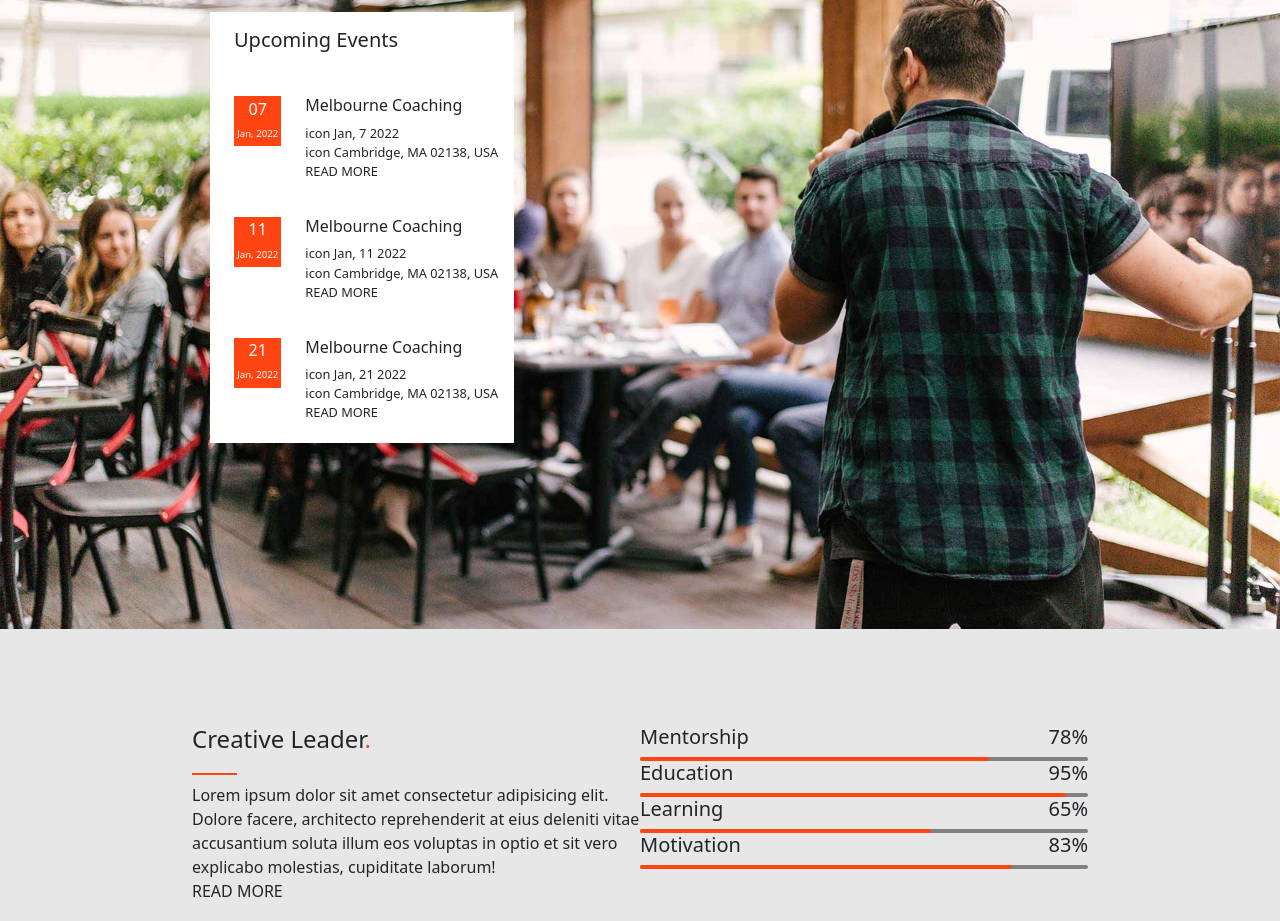
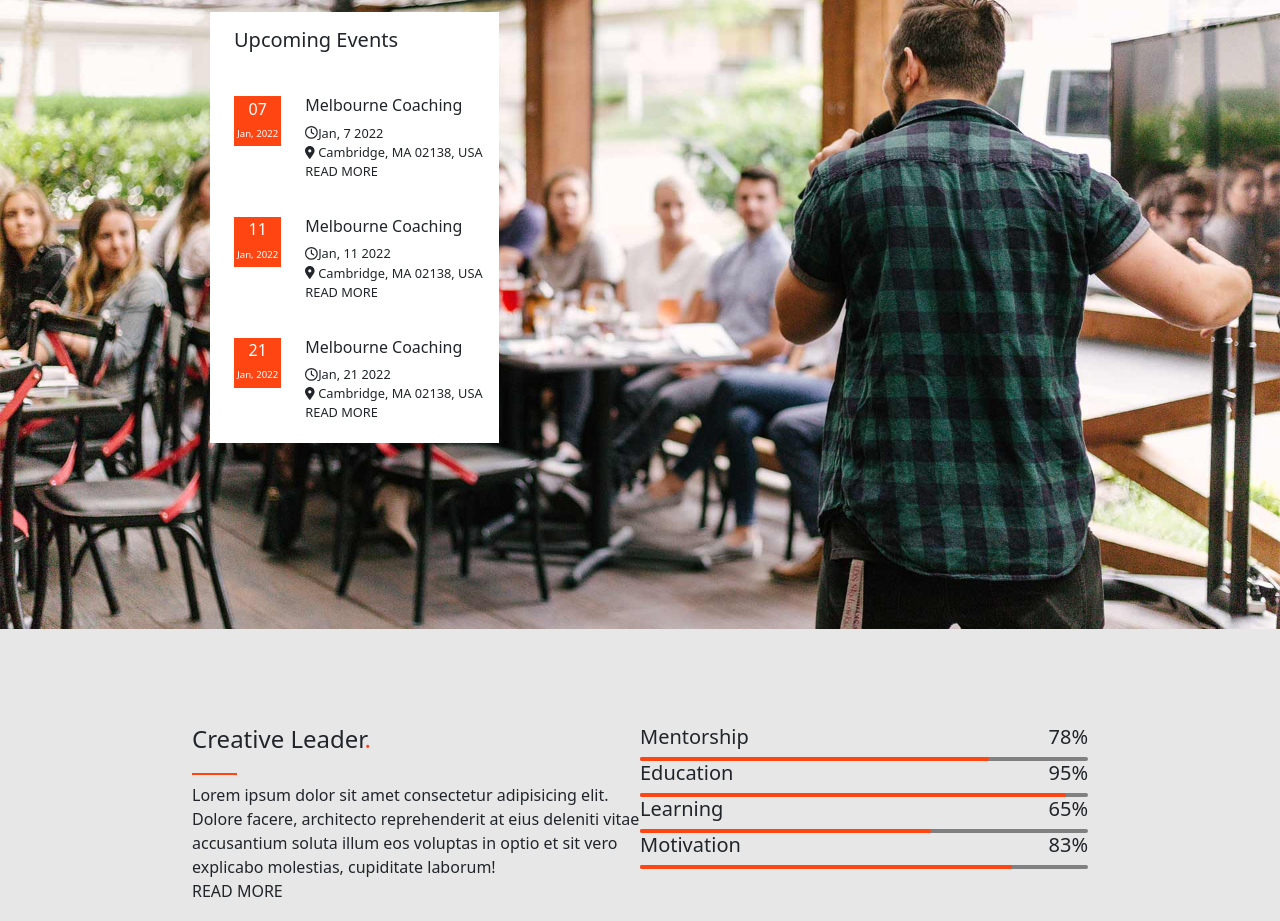
Before and after one commit to AndreaCoggio94/proj-html-vuejs, a Vue app: page / in a window 1280 px wide. Shown: the part 1900-2821 px from the top of the page. Built offline with nearby package versions, Linux system fonts and the light colour scheme.

Commit message:
added fa icons to jumbotron events

```diff
--- a/src/components/AppMain.vue
+++ b/src/components/AppMain.vue
@@ -133,8 +133,15 @@ export default {
           </div>
           <div class="event-info">
             <h4>{{ card.what }}</h4>
-            <p><span>icon</span> {{ card.completeDate }}</p>
-            <p><span>icon</span> {{ card.location }}</p>
+            <p>
+              <font-awesome-icon icon="fa-regular fa-clock" />{{
+                card.completeDate
+              }}
+            </p>
+            <p>
+              <font-awesome-icon icon="fa-solid fa-location-dot" />
+              {{ card.location }}
+            </p>
             <div>READ MORE</div>
           </div>
         </div>
```
Also changed, not shown: src/main.js (+8 -1 lines).
